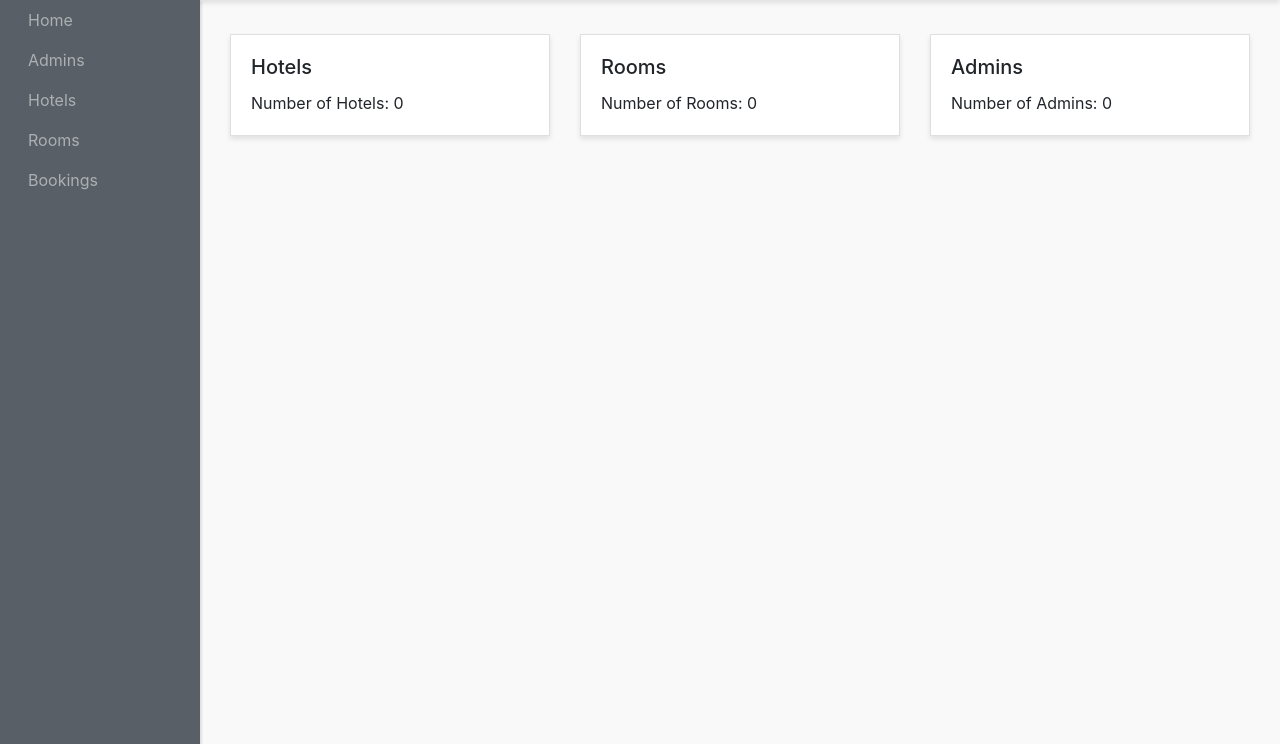
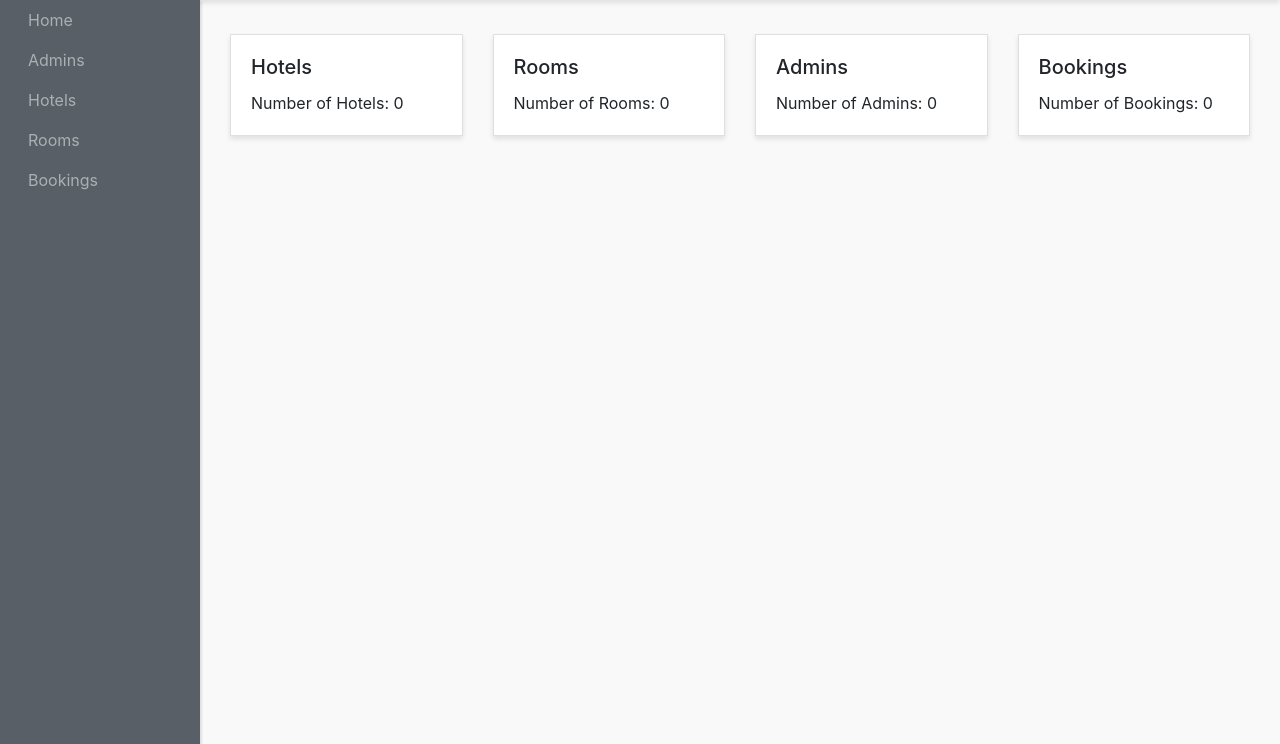
Before and after one commit to ClaudiaVielmetti/hotel-booking, a PHP site: page /hotel-booking/admin-panel/admin-panel/index.php in a window 1280 px wide. Shown: the part 56-800 px from the top of the page. Run offline with PHP 8.4, Linux system fonts and the light colour scheme; the visitor is signed in with stand-in values (Sample User, id 1); data that the repository does not hold is empty; some libraries are stand-ins or nearby versions.

Commit message:
Update index.php

```diff
--- a/admin-panel/admin-panel/index.php
+++ b/admin-panel/admin-panel/index.php
@@ -30,13 +30,20 @@ if(!isset($_SESSION['admin_name'])){
 
   $allRooms = $rooms->fetch(PDO::FETCH_OBJ);
 
+
+  //Bookings Count
+
+  $bookings = $conn->query("SELECT COUNT(*) AS count_bookings FROM `bookings`");
+  $bookings->execute();
+
+  $allBookings = $bookings->fetch(PDO::FETCH_OBJ);
 ?>
 
 
 
 
   <div class="row">
-    <div class="col-md-4">
+    <div class="col-md-3">
       <div class="card">
         <div class="card-body">
           <h5 class="card-title">Hotels</h5>
@@ -46,7 +53,7 @@ if(!isset($_SESSION['admin_name'])){
         </div>
       </div>
     </div>
-    <div class="col-md-4">
+    <div class="col-md-3">
       <div class="card">
         <div class="card-body">
           <h5 class="card-title">Rooms</h5>
@@ -56,7 +63,7 @@ if(!isset($_SESSION['admin_name'])){
         </div>
       </div>
     </div>
-    <div class="col-md-4">
+    <div class="col-md-3">
       <div class="card">
         <div class="card-body">
           <h5 class="card-title">Admins</h5>
@@ -66,6 +73,16 @@ if(!isset($_SESSION['admin_name'])){
         </div>
       </div>
     </div>
+    <div class="col-md-3">
+      <div class="card">
+        <div class="card-body">
+          <h5 class="card-title">Bookings</h5>
+
+          <p class="card-text">Number of Bookings: <?php echo $allBookings->count_bookings; ?></p>
+
+        </div>
+      </div>
+    </div>
   </div>
 
 
```
